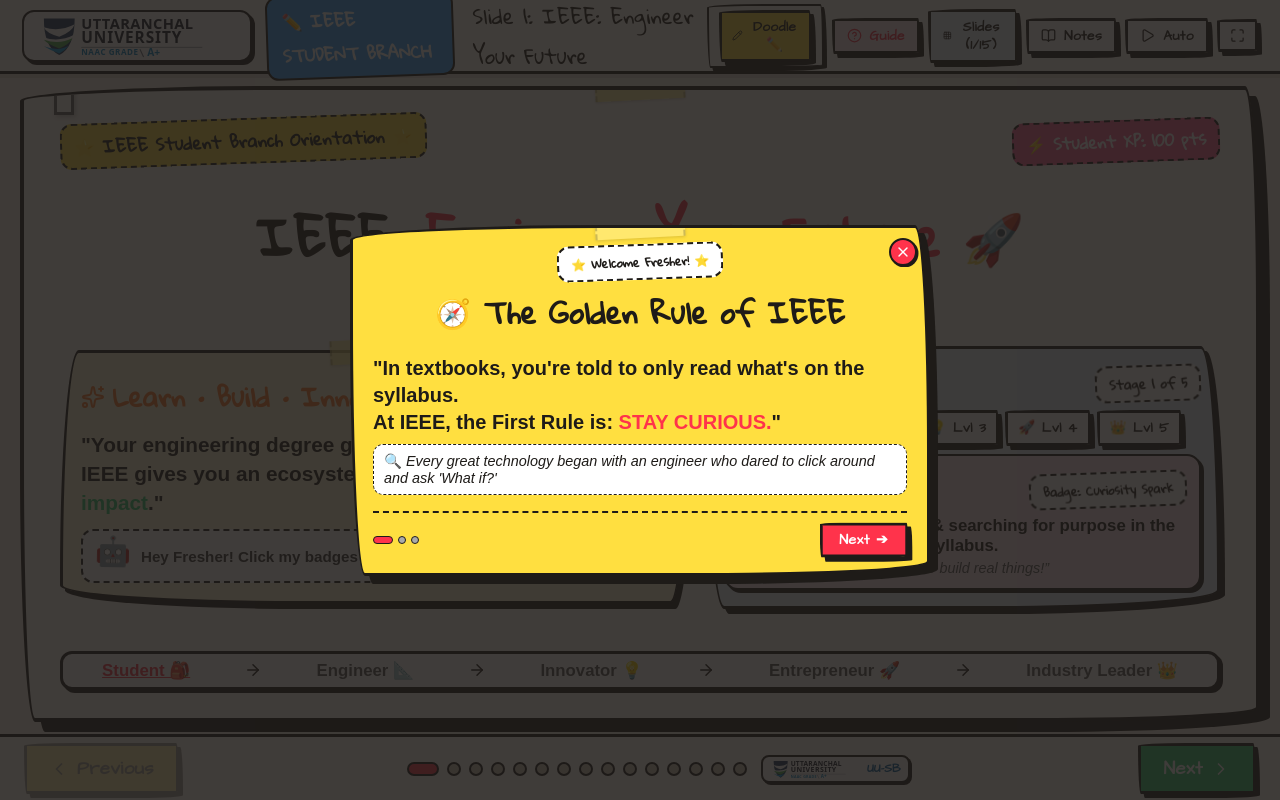
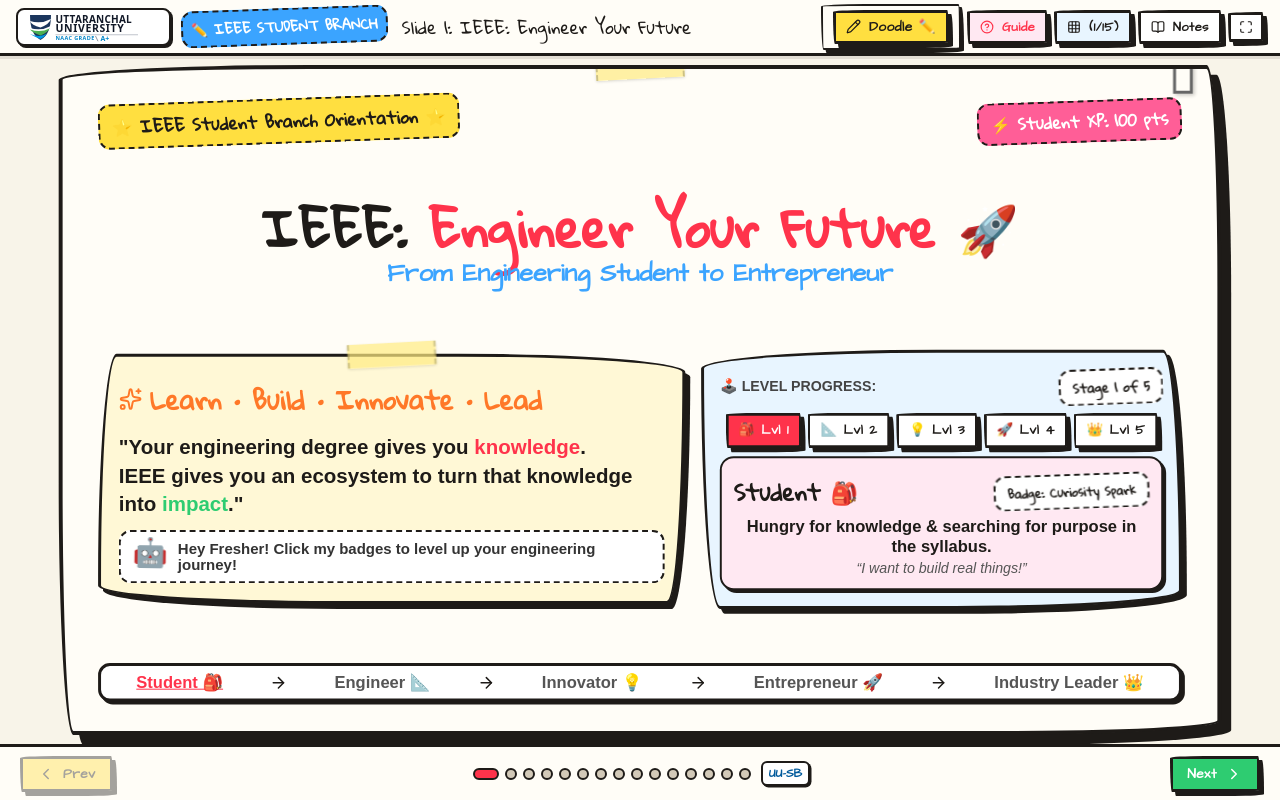
Before and after one commit to BiswadeepInfinity/IEEE-Website, a React (Vite) app: page / in a window 1280 px wide. Built offline with nearby package versions, Linux system fonts and the light colour scheme; a web font is replaced by a local one.

Commit message:
Implement dynamic screen diagonal & aspect-ratio auto-scale engine ensuring pixel-perfect fit across all screens

```diff
--- a/src/App.jsx
+++ b/src/App.jsx
@@ -21,7 +21,8 @@
   const [showOverview, setShowOverview] = useState(false);
   const [autoPlay, setAutoPlay] = useState(false);
   const [showPresenterNotes, setShowPresenterNotes] = useState(false);
-  const [showTutorial, setShowTutorial] = useState(true);
+  const [showTutorial, setShowTutorial] = useState(false);
+  const [scaleFactor, setScaleFactor] = useState(1);
 
   // Eraser Transition State
   const [isErasing, setIsErasing] = useState(false);
@@ -30,6 +31,40 @@
 
   const canvasRef = useRef(null);
   const isPaintingRef = useRef(false);
+
+  // Dynamic diagonal & viewport aspect ratio fit calculator
+  useEffect(() => {
+    const calculateDynamicFit = () => {
+      const vw = window.innerWidth;
+      const vh = window.innerHeight;
+
+      // Calculate screen diagonal in pixels
+      const diagonal = Math.sqrt(vw * vw + vh * vh);
+
+      // Target virtual presentation canvas dimensions
+      const targetWidth = 1180;
+      const targetHeight = 680;
+
+      // Available presentation stage area
+      const availableWidth = vw - 24;
+      const availableHeight = vh - 130; // Accounting for 60px header + 60px footer + padding
+
+      // Uniform aspect-ratio scaling to guarantee zero overflow
+      const scaleX = availableWidth / targetWidth;
+      const scaleY = availableHeight / targetHeight;
+      const calculatedScale = Math.min(scaleX, scaleY, 1.05);
+
+      // Safe bounds (scale down to 0.45x for small phone screens, max 1.05x on large monitors)
+      setScaleFactor(Math.max(0.42, calculatedScale));
+    };
+
+    calculateDynamicFit();
+    window.addEventListener('resize', calculateDynamicFit);
+    window.addEventListener('orientationchange', () => setTimeout(calculateDynamicFit, 200));
+    return () => {
+      window.removeEventListener('resize', calculateDynamicFit);
+    };
+  }, []);
 
   const slidesData = [
     { title: "Slide 1: IEEE: Engineer Your Future", component: <Slide1 /> },
@@ -72,25 +107,25 @@
     setIsErasing(true);
     setEraseDirection(direction);
 
-    const newDust = Array.from({ length: 16 }).map((_, i) => ({
+    const newDust = Array.from({ length: 14 }).map((_, i) => ({
       id: i,
       left: `${20 + Math.random() * 60}%`,
       top: `${20 + Math.random() * 60}%`,
-      size: `${6 + Math.random() * 8}px`,
-      dx: `${(Math.random() - 0.5) * 80}px`,
-      dy: `${-20 - Math.random() * 50}px`
+      size: `${6 + Math.random() * 6}px`,
+      dx: `${(Math.random() - 0.5) * 60}px`,
+      dy: `${-15 - Math.random() * 40}px`
     }));
     setDustParticles(newDust);
 
     setTimeout(() => {
       setCurrentSlide(nextIdx);
       clearCanvas();
-    }, 320);
+    }, 280);
 
     setTimeout(() => {
       setIsErasing(false);
       setDustParticles([]);
-    }, 650);
+    }, 550);
   };
 
   const nextSlide = () => {
@@ -105,6 +140,7 @@
     }
   };
 
+  // Keyboard navigation
   useEffect(() => {
     const handleKeyDown = (e) => {
       if (showTutorial) {
@@ -121,27 +157,11 @@
         setShowOverview(false);
       } else if (e.key === 'n' || e.key === 'N') {
         setShowPresenterNotes(prev => !prev);
-      } else if (e.key === 'h' || e.key === 'H' || e.key === '?') {
-        setShowTutorial(true);
       }
     };
     window.addEventListener('keydown', handleKeyDown);
     return () => window.removeEventListener('keydown', handleKeyDown);
   }, [currentSlide, isErasing, showTutorial]);
-
-  useEffect(() => {
-    let interval;
-    if (autoPlay && !showTutorial) {
-      interval = setInterval(() => {
-        if (currentSlide < slidesData.length - 1) {
-          triggerEraserWipe(currentSlide + 1, 'forward');
-        } else {
-          setAutoPlay(false);
-        }
-      }, 8000);
-    }
-    return () => clearInterval(interval);
-  }, [autoPlay, currentSlide, showTutorial]);
 
   const toggleFullscreen = () => {
     if (!document.fullscreenElement) {
@@ -155,6 +175,7 @@
     }
   };
 
+  // Drawing helpers
   const startDrawing = (e) => {
     if (!isDrawing) return;
     isPaintingRef.current = true;
@@ -176,8 +197,10 @@
     if (!canvas) return;
     const ctx = canvas.getContext('2d');
     const rect = canvas.getBoundingClientRect();
-    const x = e.clientX - rect.left;
-    const y = e.clientY - rect.top;
+    const clientX = e.clientX || (e.touches && e.touches[0].clientX);
+    const clientY = e.clientY || (e.touches && e.touches[0].clientY);
+    const x = (clientX - rect.left) / scaleFactor;
+    const y = (clientY - rect.top) / scaleFactor;
 
     ctx.lineWidth = 3.5;
     ctx.lineCap = 'round';
@@ -201,62 +224,65 @@
   useEffect(() => {
     const canvas = canvasRef.current;
     if (canvas) {
-      canvas.width = canvas.parentElement.clientWidth;
-      canvas.height = canvas.parentElement.clientHeight;
+      canvas.width = 1180;
+      canvas.height = 680;
     }
-  }, [isFullscreen, currentSlide]);
+  }, [scaleFactor, currentSlide]);
 
   return (
     <div style={{
       width: '100vw',
       height: '100vh',
+      height: '100dvh',
       display: 'flex',
       flexDirection: 'column',
       position: 'relative',
-      overflow: 'hidden',
-      background: '#f8f4e9'
+      background: '#f8f4e9',
+      overflow: 'hidden'
     }}>
-      {/* Top Header with University Branding & Controls */}
+      {/* Top Header */}
       <header style={{
-        height: '74px',
-        padding: '0 22px',
+        height: '56px',
+        padding: '0 16px',
         display: 'flex',
         alignItems: 'center',
         justifyContent: 'space-between',
-        borderBottom: '3.5px solid #1e1b18',
+        borderBottom: '3px solid #1e1b18',
         background: '#fffdf7',
         zIndex: 50,
-        boxShadow: '0 4px 0px rgba(30, 27, 24, 0.1)'
+        boxShadow: '0 3px 0px rgba(30, 27, 24, 0.1)',
+        flexShrink: 0
       }}>
-        {/* University Logo & Branch Badge */}
-        <div style={{ display: 'flex', alignItems: 'center', gap: '14px' }}>
+        {/* Logo & University Branding */}
+        <div style={{ display: 'flex', alignItems: 'center', gap: '10px' }}>
           <div style={{
             background: '#fff',
-            padding: '5px 14px',
-            borderRadius: '12px',
-            border: '2.5px solid #1e1b18',
-            boxShadow: '3px 3px 0px #1e1b18',
+            padding: '3px 8px',
+            borderRadius: '8px',
+            border: '2px solid #1e1b18',
+            boxShadow: '2px 2px 0px #1e1b18',
             display: 'flex',
             alignItems: 'center',
-            height: '52px'
+            height: '38px'
           }}>
             <img
               src="/uttaranchal-logo.svg"
-              alt="Uttaranchal University NAAC Grade A+"
-              style={{ height: '44px', width: 'auto', display: 'block' }}
+              alt="Uttaranchal University"
+              style={{ height: '30px', width: 'auto' }}
             />
           </div>
 
-          <div className="sketch-badge" style={{ background: '#3ba4ff', color: '#fff', fontSize: '1.05rem', padding: '6px 14px', border: '2.5px solid #1e1b18' }}>
+          <div className="sketch-badge" style={{ background: '#3ba4ff', color: '#fff', fontSize: '0.85rem', padding: '3px 8px' }}>
             ✏️ IEEE STUDENT BRANCH
           </div>
-          <span style={{ fontFamily: 'var(--font-cray)', fontSize: '1.25rem', color: '#1e1b18', marginLeft: '4px' }}>
+
+          <span className="mobile-hide" style={{ fontFamily: 'var(--font-cray)', fontSize: '1.05rem', color: '#1e1b18', marginLeft: '4px' }}>
             {slidesData[currentSlide].title}
           </span>
         </div>
 
         {/* Toolbar Controls */}
-        <div style={{ display: 'flex', alignItems: 'center', gap: '8px' }}>
+        <div style={{ display: 'flex', alignItems: 'center', gap: '6px' }}>
           <DoodlerToolbar
             isDrawing={isDrawing}
             setIsDrawing={setIsDrawing}
@@ -268,78 +294,76 @@
           <button
             onClick={() => setShowTutorial(true)}
             className="sketch-btn"
-            style={{ padding: '6px 12px', fontSize: '0.85rem', background: '#ffe8f2', color: '#ff334b' }}
-            title="Open Interactive Secrets Guide (Key '?')"
+            style={{ padding: '5px 10px', fontSize: '0.8rem', background: '#ffe8f2', color: '#ff334b' }}
+            title="Guide"
           >
-            <QuestionIcon size={15} /> Guide
+            <QuestionIcon size={14} /> Guide
           </button>
 
           <button
             onClick={() => setShowOverview(true)}
             className="sketch-btn"
-            style={{ padding: '6px 12px', fontSize: '0.85rem', background: '#e8f5ff' }}
-            title="View All Slides Grid"
+            style={{ padding: '5px 10px', fontSize: '0.8rem', background: '#e8f5ff' }}
+            title="Overview"
           >
-            <Grid size={15} /> Slides ({currentSlide + 1}/15)
+            <Grid size={14} /> ({currentSlide + 1}/15)
           </button>
 
           <button
             onClick={() => setShowPresenterNotes(!showPresenterNotes)}
-            className="sketch-btn"
-            style={{ padding: '6px 12px', fontSize: '0.85rem', background: showPresenterNotes ? '#ff5e97' : '#fff', color: showPresenterNotes ? '#fff' : '#1e1b18' }}
-            title="Toggle Presenter Speaker Notes (Key 'N')"
+            className="sketch-btn mobile-hide"
+            style={{ padding: '5px 10px', fontSize: '0.8rem', background: showPresenterNotes ? '#ff5e97' : '#fff', color: showPresenterNotes ? '#fff' : '#1e1b18' }}
           >
-            <BookOpen size={15} /> {showPresenterNotes ? 'Notes ON' : 'Notes'}
-          </button>
-
-          <button
-            onClick={() => setAutoPlay(!autoPlay)}
-            className="sketch-btn"
-            style={{ padding: '6px 12px', fontSize: '0.85rem', background: autoPlay ? '#2ecc71' : '#fff', color: autoPlay ? '#fff' : '#1e1b18' }}
-            title="Auto-advance slides every 8s"
-          >
-            {autoPlay ? <Pause size={15} /> : <Play size={15} />} {autoPlay ? 'Auto ON' : 'Auto'}
+            <BookOpen size={14} /> Notes
           </button>
 
           <button
             onClick={toggleFullscreen}
-            className="sketch-btn"
-            style={{ padding: '6px 10px', fontSize: '0.85rem', background: '#fff' }}
-            title="Toggle Fullscreen (Key 'F')"
+            className="sketch-btn mobile-hide"
+            style={{ padding: '5px 8px', fontSize: '0.8rem', background: '#fff' }}
           >
-            {isFullscreen ? <Minimize size={15} /> : <Maximize size={15} />}
+            {isFullscreen ? <Minimize size={14} /> : <Maximize size={14} />}
           </button>
         </div>
       </header>
 
-      {/* Main Slide Presentation Stage */}
+      {/* Dynamic Viewport Stage Container */}
       <main style={{
         flex: 1,
         display: 'flex',
         justifyContent: 'center',
         alignItems: 'center',
-        padding: '12px 20px',
-        position: 'relative'
+        position: 'relative',
+        overflow: 'hidden',
+        width: '100%',
+        height: '100%'
       }}>
-        {/* The Slide Paper Card */}
+        {/* Dynamic Scale Wrapper: Automatically scales card based on calculated diagonal & dimensions */}
         <div style={{
-          width: '100%',
-          maxWidth: '1240px',
-          height: '100%',
-          maxHeight: '760px',
+          transform: `scale(${scaleFactor})`,
+          transformOrigin: 'center center',
+          transition: 'transform 0.15s ease-out',
+          flexShrink: 0
+        }}>
+          {/* The Slide Paper Card with 100% Original Desktop Geometry */}
+          <div
+            className="slide-container-card"
+            style={{
+              width: '1180px',
+              height: '680px',
               background: '#fffdf7',
               border: '4px solid #1e1b18',
               borderRadius: '255px 15px 225px 15px/15px 225px 15px 255px',
               boxShadow: '10px 10px 0px #1e1b18',
               position: 'relative',
-          padding: '22px 24px',
+              padding: '24px',
               overflow: 'hidden',
               display: 'flex',
               flexDirection: 'column'
-        }}>
-          {/* Paper Clips & Notebook Tape Decoration */}
+            }}
+          >
             <div className="tape-top"></div>
-          <div className="paperclip" style={{ right: 'auto', left: '30px' }}></div>
+            <div className="paperclip"></div>
 
             {/* Active Slide Content */}
             <div style={{ flex: 1, position: 'relative', zIndex: 10, height: '100%' }}>
@@ -377,10 +401,100 @@
               onMouseUp={stopDrawing}
               onMouseLeave={stopDrawing}
               onMouseMove={draw}
+              onTouchStart={startDrawing}
+              onTouchEnd={stopDrawing}
+              onTouchMove={draw}
               className={`slide-canvas ${isDrawing ? 'drawing-active' : ''}`}
             />
           </div>
+        </div>
       </main>
+
+      {/* Bottom Floating Navigation Bar */}
+      <footer style={{
+        height: '56px',
+        padding: '0 20px',
+        display: 'flex',
+        alignItems: 'center',
+        justifyContent: 'space-between',
+        background: '#fffdf7',
+        borderTop: '3px solid #1e1b18',
+        zIndex: 50,
+        flexShrink: 0
+      }}>
+        <button
+          onClick={prevSlide}
+          disabled={currentSlide === 0 || isErasing}
+          className="sketch-btn"
+          style={{
+            opacity: currentSlide === 0 ? 0.4 : 1,
+            cursor: currentSlide === 0 ? 'not-allowed' : 'pointer',
+            background: '#ffdf40',
+            padding: '6px 14px',
+            fontSize: '0.85rem'
+          }}
+        >
+          <ChevronLeft size={18} /> Prev
+        </button>
+
+        {/* Slide Progress Dots & University Badge */}
+        <div style={{ display: 'flex', alignItems: 'center', gap: '10px' }}>
+          <div style={{ display: 'flex', alignItems: 'center', gap: '6px' }}>
+            {slidesData.map((_, idx) => (
+              <button
+                key={idx}
+                onClick={() => {
+                  if (idx !== currentSlide && !isErasing) {
+                    triggerEraserWipe(idx, idx > currentSlide ? 'forward' : 'backward');
+                  }
+                }}
+                style={{
+                  width: currentSlide === idx ? '26px' : '12px',
+                  height: '12px',
+                  borderRadius: '6px',
+                  backgroundColor: currentSlide === idx ? '#ff334b' : '#d2c9b8',
+                  border: '2px solid #1e1b18',
+                  cursor: 'pointer',
+                  padding: 0,
+                  transition: 'all 0.15s ease'
+                }}
+                title={`Jump to Slide ${idx + 1}`}
+              />
+            ))}
+          </div>
+
+          <div className="mobile-hide" style={{
+            background: '#fff',
+            border: '2px solid #1e1b18',
+            borderRadius: '6px',
+            padding: '2px 6px',
+            display: 'flex',
+            alignItems: 'center',
+            gap: '4px',
+            boxShadow: '1.5px 1.5px 0px #1e1b18'
+          }}>
+            <span style={{ fontFamily: 'var(--font-sketch)', fontSize: '0.75rem', fontWeight: 800, color: '#005a9c' }}>
+              UU-SB
+            </span>
+          </div>
+        </div>
+
+        <button
+          onClick={nextSlide}
+          disabled={currentSlide === slidesData.length - 1 || isErasing}
+          className="sketch-btn"
+          style={{
+            opacity: currentSlide === slidesData.length - 1 ? 0.4 : 1,
+            cursor: currentSlide === slidesData.length - 1 ? 'not-allowed' : 'pointer',
+            background: '#2ecc71',
+            color: '#fff',
+            padding: '6px 14px',
+            fontSize: '0.85rem'
+          }}
+        >
+          Next <ChevronRight size={18} />
+        </button>
+      </footer>
 
       {/* Tutorial Modal */}
       <TutorialModal
@@ -395,116 +509,31 @@
       {showPresenterNotes && (
         <div style={{
           position: 'fixed',
-          bottom: '80px',
+          bottom: '70px',
           left: '50%',
           transform: 'translateX(-50%)',
           width: '90%',
-          maxWidth: '900px',
+          maxWidth: '850px',
           background: '#fff8d6',
-          border: '3.5px solid #1e1b18',
-          borderRadius: '16px',
-          padding: '16px 24px',
-          boxShadow: '8px 8px 0px #1e1b18',
+          border: '3px solid #1e1b18',
+          borderRadius: '14px',
+          padding: '12px 20px',
+          boxShadow: '6px 6px 0px #1e1b18',
           zIndex: 800
         }}>
-          <div style={{ display: 'flex', justifyContent: 'space-between', alignItems: 'center', marginBottom: '8px' }}>
-            <span style={{ fontFamily: 'var(--font-cray)', fontSize: '1.2rem', color: '#ff334b' }}>
-              🎙️ Speaker / Presenter Script Note for Slide {currentSlide + 1}:
+          <div style={{ display: 'flex', justifyContent: 'space-between', alignItems: 'center', marginBottom: '6px' }}>
+            <span style={{ fontFamily: 'var(--font-cray)', fontSize: '1.05rem', color: '#ff334b' }}>
+              🎙️ Speaker Note for Slide {currentSlide + 1}:
             </span>
-            <button onClick={() => setShowPresenterNotes(false)} className="sketch-badge" style={{ cursor: 'pointer' }}>Close ✕</button>
+            <button onClick={() => setShowPresenterNotes(false)} className="sketch-badge" style={{ cursor: 'pointer' }}>✕</button>
           </div>
-          <p style={{ fontFamily: 'var(--font-comic)', fontSize: '1.2rem', fontWeight: 600, color: '#1e1b18' }}>
+          <p style={{ fontFamily: 'var(--font-comic)', fontSize: '1.05rem', fontWeight: 600, color: '#1e1b18' }}>
             {presenterNotes[currentSlide]}
           </p>
         </div>
       )}
 
-      {/* Bottom Floating Navigation Bar */}
-      <footer style={{
-        height: '66px',
-        padding: '0 24px',
-        display: 'flex',
-        alignItems: 'center',
-        justifyContent: 'space-between',
-        background: '#fffdf7',
-        borderTop: '3.5px solid #1e1b18',
-        zIndex: 50
-      }}>
-        <button
-          onClick={prevSlide}
-          disabled={currentSlide === 0 || isErasing}
-          className="sketch-btn"
-          style={{
-            opacity: currentSlide === 0 ? 0.4 : 1,
-            cursor: currentSlide === 0 ? 'not-allowed' : 'pointer',
-            background: '#ffdf40'
-          }}
-        >
-          <ChevronLeft size={20} /> Previous
-        </button>
-
-        {/* Slide Progress Dots / Ticks & University Badge */}
-        <div style={{ display: 'flex', alignItems: 'center', gap: '14px' }}>
-          <div style={{ display: 'flex', alignItems: 'center', gap: '8px' }}>
-            {slidesData.map((_, idx) => (
-              <button
-                key={idx}
-                onClick={() => {
-                  if (idx !== currentSlide && !isErasing) {
-                    triggerEraserWipe(idx, idx > currentSlide ? 'forward' : 'backward');
-                  }
-                }}
-                style={{
-                  width: currentSlide === idx ? '32px' : '14px',
-                  height: '14px',
-                  borderRadius: '8px',
-                  backgroundColor: currentSlide === idx ? '#ff334b' : '#d2c9b8',
-                  border: '2px solid #1e1b18',
-                  cursor: 'pointer',
-                  transition: 'all 0.2s cubic-bezier(0.175, 0.885, 0.32, 1.275)'
-                }}
-                title={`Jump to Slide ${idx + 1}`}
-              />
-            ))}
-          </div>
-
-          <div style={{
-            background: '#fff',
-            border: '2px solid #1e1b18',
-            borderRadius: '8px',
-            padding: '2px 8px',
-            display: 'flex',
-            alignItems: 'center',
-            gap: '6px',
-            boxShadow: '2px 2px 0px #1e1b18'
-          }}>
-            <img
-              src="/uttaranchal-logo.svg"
-              alt="Uttaranchal University"
-              style={{ height: '20px', width: 'auto' }}
-            />
-            <span style={{ fontFamily: 'var(--font-sketch)', fontSize: '0.75rem', fontWeight: 800, color: '#005a9c' }}>
-              UU-SB
-            </span>
-          </div>
-        </div>
-
-        <button
-          onClick={nextSlide}
-          disabled={currentSlide === slidesData.length - 1 || isErasing}
-          className="sketch-btn"
-          style={{
-            opacity: currentSlide === slidesData.length - 1 ? 0.4 : 1,
-            cursor: currentSlide === slidesData.length - 1 ? 'not-allowed' : 'pointer',
-            background: '#2ecc71',
-            color: '#fff'
-          }}
-        >
-          Next <ChevronRight size={20} />
-        </button>
-      </footer>
-
-      {/* Full Presentation Overview Modal */}
+      {/* Slide Overview Grid Modal */}
       {showOverview && (
         <div style={{
           position: 'fixed',
@@ -517,21 +546,21 @@
           display: 'flex',
           justifyContent: 'center',
           alignItems: 'center',
-          padding: '24px'
+          padding: '20px'
         }}>
           <div style={{
             background: '#f8f4e9',
             width: '95%',
-            maxWidth: '1100px',
+            maxWidth: '1000px',
             maxHeight: '90vh',
-            borderRadius: '20px',
-            border: '4px solid #1e1b18',
-            padding: '24px',
+            borderRadius: '18px',
+            border: '3.5px solid #1e1b18',
+            padding: '20px',
             overflowY: 'auto',
-            boxShadow: '12px 12px 0px #1e1b18'
+            boxShadow: '10px 10px 0px #1e1b18'
           }}>
-            <div style={{ display: 'flex', justifyContent: 'space-between', alignItems: 'center', marginBottom: '18px' }}>
-              <h2 style={{ fontFamily: 'var(--font-cray)', fontSize: '2.2rem' }}>
+            <div style={{ display: 'flex', justifyContent: 'space-between', alignItems: 'center', marginBottom: '14px' }}>
+              <h2 style={{ fontFamily: 'var(--font-cray)', fontSize: '1.8rem' }}>
                 📑 All 15 Slides Overview
               </h2>
               <button
@@ -539,11 +568,11 @@
                 className="sketch-btn"
                 style={{ background: '#ff334b', color: '#fff' }}
               >
-                Close ✕
+                ✕
               </button>
             </div>
 
-            <div style={{ display: 'grid', gridTemplateColumns: 'repeat(auto-fill, minmax(200px, 1fr))', gap: '14px' }}>
+            <div style={{ display: 'grid', gridTemplateColumns: 'repeat(auto-fill, minmax(180px, 1fr))', gap: '12px' }}>
               {slidesData.map((s, idx) => (
                 <div
                   key={idx}
@@ -555,17 +584,17 @@
                   }}
                   className="sketch-box"
                   style={{
-                    padding: '12px',
+                    padding: '10px',
                     cursor: 'pointer',
                     background: currentSlide === idx ? '#ffdf40' : '#fff',
-                    border: currentSlide === idx ? '3.5px solid #ff334b' : '2.5px solid #1e1b18',
-                    transform: currentSlide === idx ? 'scale(1.04)' : 'none'
+                    border: currentSlide === idx ? '3px solid #ff334b' : '2px solid #1e1b18',
+                    transform: currentSlide === idx ? 'scale(1.03)' : 'none'
                   }}
                 >
-                  <span className="sketch-badge" style={{ fontSize: '0.8rem', marginBottom: '6px' }}>
+                  <span className="sketch-badge" style={{ fontSize: '0.75rem', marginBottom: '4px' }}>
                     Slide {idx + 1}
                   </span>
-                  <div style={{ fontWeight: 'bold', fontSize: '0.95rem', marginTop: '4px' }}>
+                  <div style={{ fontWeight: 'bold', fontSize: '0.85rem', marginTop: '3px' }}>
                     {s.title.replace(/Slide \d+: /, '')}
                   </div>
                 </div>
```
Lines whose indentation alone changed are shown as unchanged.
